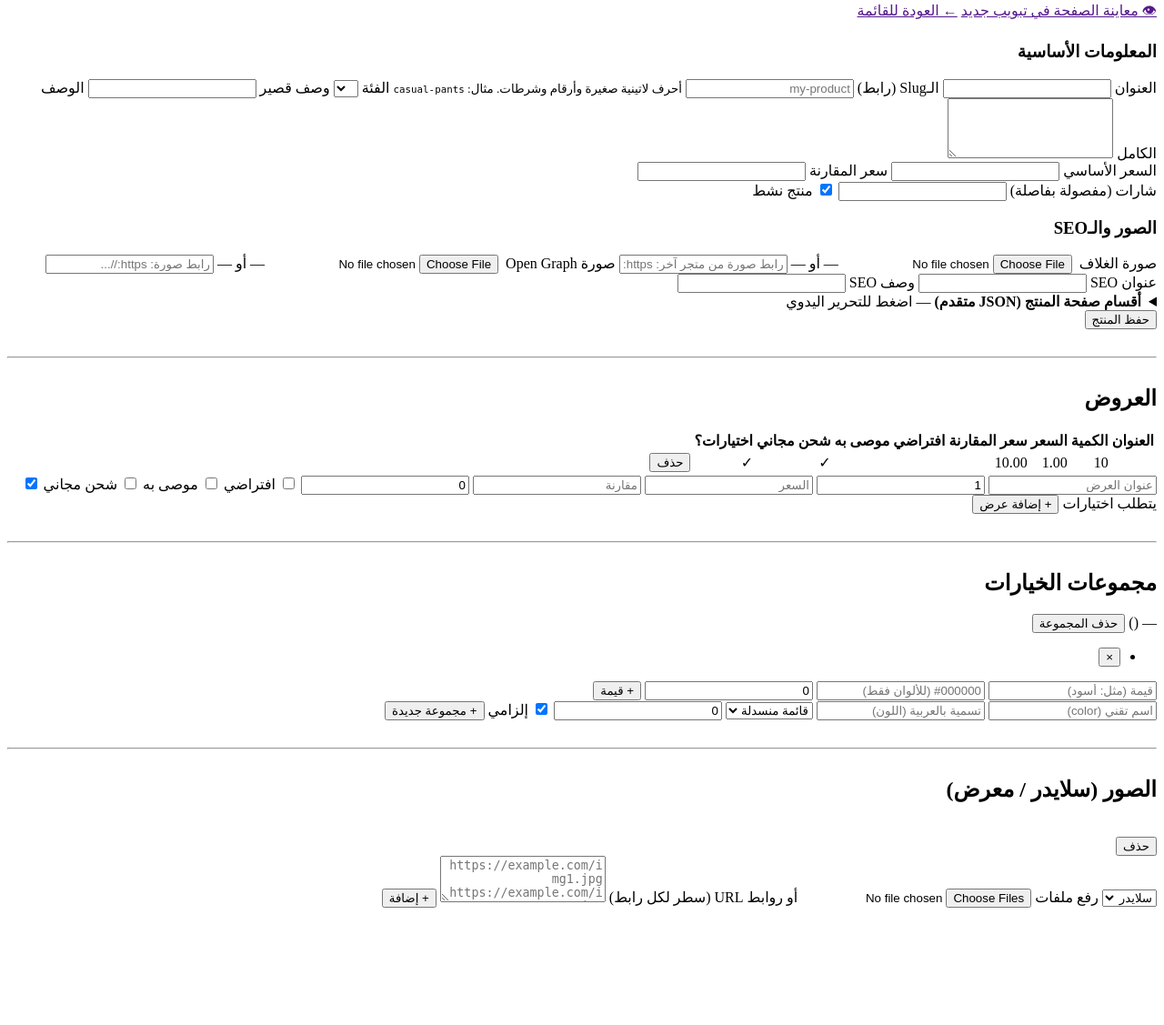
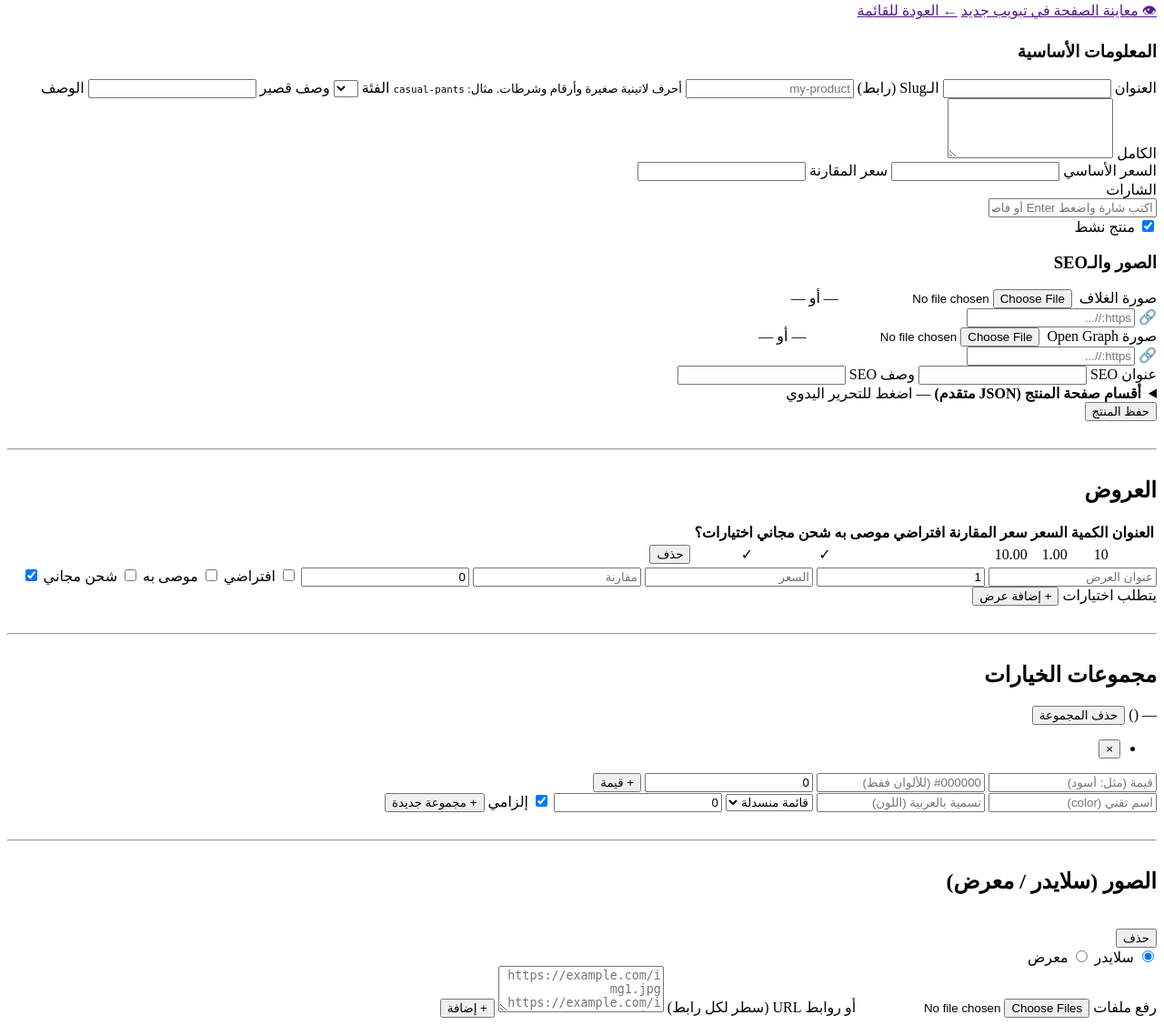
Before and after one commit to AbdoHerO/lp-generic, a PHP site: template admin/views/product-edit.php in a window 1280 px wide. Shown: the part 86-1213 px from the top of the page at 91% size. Before the commit the page ends 1084 px from the top, so only its background shows below. Run offline with PHP 8.4, Linux system fonts and the light colour scheme; the template is opened without the code that fills it: most values are stand-ins (such as "Sample title", 1, 10 or a date in 2020); data that the repository does not hold is empty.

Commit message:
admin: tag input for badges, modern url inputs, custom checkboxes, segmented media selector, product clone

```diff
--- a/admin/views/product-edit.php
+++ b/admin/views/product-edit.php
@@ -53,7 +53,44 @@ $sectionsTemplate = '{
       <label>السعر الأساسي <input type="number" step="0.01" name="base_price" value="<?= e($product['base_price'] ?? '0') ?>"></label>
       <label>سعر المقارنة <input type="number" step="0.01" name="compare_price" value="<?= e($product['compare_price'] ?? '') ?>"></label>
     </div>
-    <label>شارات (مفصولة بفاصلة) <input name="badges" value="<?= e($product['badges'] ?? '') ?>"></label>
+    <label>الشارات
+      <div class="tag-input-wrap" id="badgesWrap">
+        <input type="hidden" name="badges" id="badgesHidden" value="<?= e($product['badges'] ?? '') ?>">
+        <input type="text" id="badgesTyping" class="tag-typing-input" placeholder="اكتب شارة واضغط Enter أو فاصلة..." autocomplete="off">
+      </div>
+    </label>
+    <script>
+    (function(){
+      var wrap  = document.getElementById('badgesWrap');
+      var input = document.getElementById('badgesTyping');
+      var hidden= document.getElementById('badgesHidden');
+      function getTags(){ return hidden.value.split(',').map(s=>s.trim()).filter(Boolean); }
+      function setTags(arr){ hidden.value = arr.join(','); }
+      function render(){
+        wrap.querySelectorAll('.tag-chip').forEach(el=>el.remove());
+        getTags().forEach(function(tag){
+          var chip = document.createElement('span');
+          chip.className = 'tag-chip';
+          chip.innerHTML = tag + '<button type="button" class="rm" aria-label="حذف">×</button>';
+          chip.querySelector('.rm').onclick = function(){ setTags(getTags().filter(t=>t!==tag)); render(); };
+          wrap.insertBefore(chip, input);
+        });
+      }
+      function addTag(val){
+        var v = val.trim().replace(/,$/,'').trim();
+        if (!v) return;
+        var tags = getTags();
+        if (!tags.includes(v)) { tags.push(v); setTags(tags); render(); }
+      }
+      input.addEventListener('keydown', function(e){
+        if (e.key === 'Enter' || e.key === ',') { e.preventDefault(); addTag(input.value); input.value=''; }
+        if (e.key === 'Backspace' && input.value === '') { var t=getTags(); t.pop(); setTags(t); render(); }
+      });
+      input.addEventListener('blur', function(){ if(input.value.trim()){ addTag(input.value); input.value=''; } });
+      wrap.addEventListener('click', function(){ input.focus(); });
+      render();
+    })();
+    </script>
     <label class="cb"><input type="checkbox" name="status" <?= !empty($product['status']) || !$product ? 'checked':'' ?>> منتج نشط</label>
   </div>
 
@@ -63,13 +100,19 @@ $sectionsTemplate = '{
       <?php if (!empty($product['cover_image'])): ?><img class="thumb" src="<?= e(upload_url($product['cover_image'])) ?>"><?php endif; ?>
       <input type="file" name="cover_image" accept="image/*">
       <span class="or-sep">— أو —</span>
-      <input type="url" name="cover_image_url" placeholder="رابط صورة من متجر آخر: https://..." value="<?= preg_match('#^https?://#', $product['cover_image'] ?? '') ? e($product['cover_image']) : '' ?>">
+      <div class="url-input-wrap">
+        <span class="url-pfx">🔗</span>
+        <input type="url" name="cover_image_url" placeholder="https://..." value="<?= preg_match('#^https?://#', $product['cover_image'] ?? '') ? e($product['cover_image']) : '' ?>">
+      </div>
     </label>
     <label>صورة Open Graph
       <?php if (!empty($product['og_image'])): ?><img class="thumb" src="<?= e(upload_url($product['og_image'])) ?>"><?php endif; ?>
       <input type="file" name="og_image" accept="image/*">
       <span class="or-sep">— أو —</span>
-      <input type="url" name="og_image_url" placeholder="رابط صورة: https://..." value="<?= preg_match('#^https?://#', $product['og_image'] ?? '') ? e($product['og_image']) : '' ?>">
+      <div class="url-input-wrap">
+        <span class="url-pfx">🔗</span>
+        <input type="url" name="og_image_url" placeholder="https://..." value="<?= preg_match('#^https?://#', $product['og_image'] ?? '') ? e($product['og_image']) : '' ?>">
+      </div>
     </label>
     <label>عنوان SEO <input name="seo_title" value="<?= e($product['seo_title'] ?? '') ?>"></label>
     <label>وصف SEO <input name="seo_description" value="<?= e($product['seo_description'] ?? '') ?>"></label>
@@ -215,10 +258,12 @@ $sectionsTemplate = '{
 <form method="post" enctype="multipart/form-data" class="inline-form">
   <input type="hidden" name="_csrf" value="<?= e(csrf_token()) ?>">
   <input type="hidden" name="action" value="add_media">
-  <select name="kind">
-    <option value="slider">سلايدر</option>
-    <option value="gallery">معرض</option>
-  </select>
+  <div class="seg-ctrl">
+    <input type="radio" name="kind" id="kind_slider" value="slider" checked>
+    <label for="kind_slider" class="seg-opt">سلايدر</label>
+    <input type="radio" name="kind" id="kind_gallery" value="gallery">
+    <label for="kind_gallery" class="seg-opt">معرض</label>
+  </div>
   <label class="stacked">
     <span>رفع ملفات</span>
     <input type="file" name="media_files[]" multiple accept="image/*">
```
Also changed, not shown: public/assets/css/admin.css.
